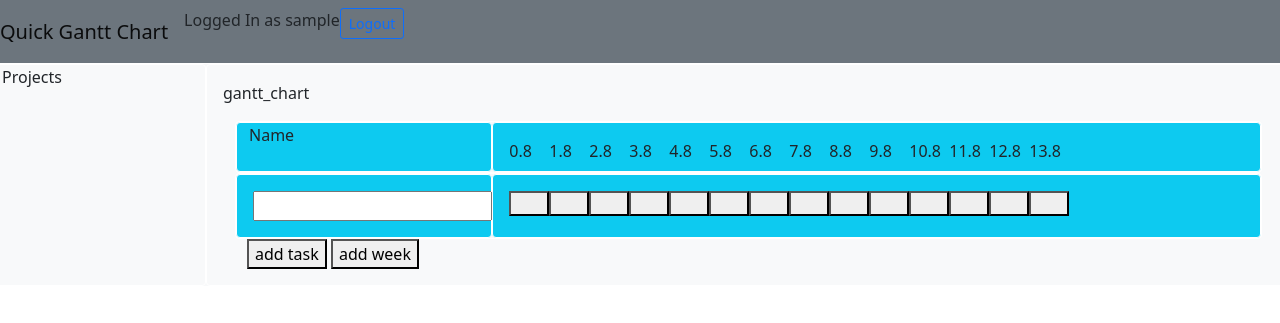
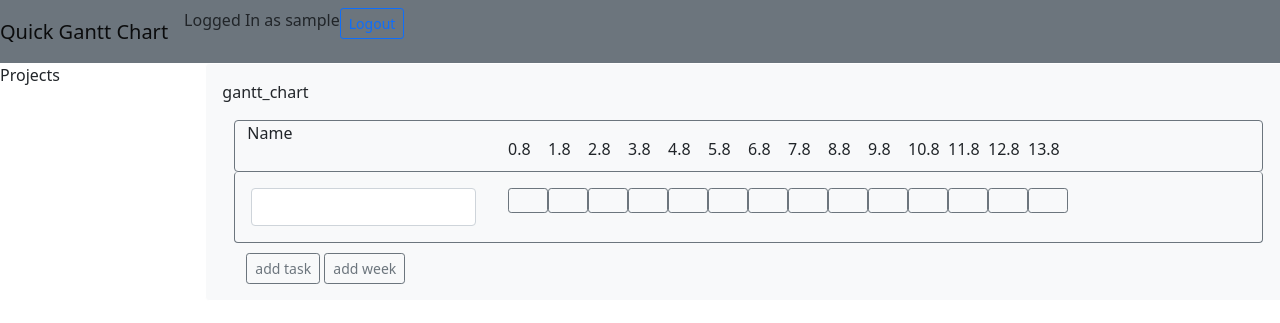
Before and after one commit to mnenmenth92/SimpleGanttChart, a Django app: page / in a window 1280 px wide. Shown: the top 323 px of the page. Run offline with Django 3.2, Linux system fonts and the light colour scheme; the visitor is signed in with stand-in values (Sample User, id 1); some libraries are stand-ins or nearby versions.

Commit message:
gantt chart styling imporved

```diff
--- a/simple_gantt_chart_project/gantt_chart/static/scripts/ganttChart.js
+++ b/simple_gantt_chart_project/gantt_chart/static/scripts/ganttChart.js
@@ -52,13 +52,13 @@ function addNewTask(event=null){
     // create elements
     // row div
     const rowDiv = document.createElement('div');
-    addClasses(rowDiv,["row", "border", "border-white", "rounded"]);
+    addClasses(rowDiv,["row", "border", "border-top-0", "border-secondary", "rounded"]);
     // name div
     const nameDiv = document.createElement('div');
-    addClasses(nameDiv,["col-md-3", "border", "border-white", "rounded", "p-3", "bg-info"]);
+    addClasses(nameDiv,["col-md-3", "rounded", "p-3"]);
     // name input
     const nameInput = document.createElement('input');
-    addClasses(nameInput,["align-middle"]);
+    addClasses(nameInput,["align-middle", "form-control"]);
     nameInput.setAttribute("id", `${currentTask}`);
     nameInput.addEventListener('input', () => {
         console.log(`switched button id: ${nameInput.id}, its value:${nameInput.value}`);
@@ -67,21 +67,21 @@ function addNewTask(event=null){
 
     // days div
     const daysDiv = document.createElement('div');
-    addClasses(daysDiv,["col-md-9", "border", "border-white", "rounded", "p-3", "bg-info"]);
+    addClasses(daysDiv,["col-md-9", "rounded", "p-3"]);
     // days
     for (let i =0; i < numOfWeeks * 7; i++){
 
         dayNumber = getDay(i)  // temporary ToDo
         monthNumber = currentMonth  // temporary ToDo
         const oneDay = document.createElement('button');
-        addClasses(oneDay,["align-middle"]);
+        addClasses(oneDay,["align-middle", "btn", "btn-sm", "btn-outline-secondary", "pr-auto"]);
         oneDay.setAttribute("style", "width: 40px; height: 25px;");
         oneDay.setAttribute("id", `${currentTask}.${monthNumber}.${dayNumber}`);  // each day id to find out which day was selected
         oneDay.addEventListener('click', () => {
-            console.log(`switched button id: ${oneDay.id}, its value:${oneDay.classList.contains('bg-danger')}`);
-            oneDay.classList.toggle('bg-danger');
+            console.log(`switched button id: ${oneDay.id}, its value:${oneDay.classList.contains('bg-warning')}`);
+            oneDay.classList.toggle('bg-warning');
             let selectedTaskNum = result[parseInt(oneDay.id.split('.')[0])]
-            if (oneDay.classList.contains('bg-danger')){
+            if (oneDay.classList.contains('bg-warning')){
                 selectedTaskNum.days.push(oneDay.id);
             }else{
                 let dayIndex =  selectedTaskNum.days.indexOf(oneDay.id)
--- a/simple_gantt_chart_project/gantt_chart/templates/gantt_chart/home.html
+++ b/simple_gantt_chart_project/gantt_chart/templates/gantt_chart/home.html
@@ -17,8 +17,8 @@
 
     <div class="view-container">
 
-        <div class="row border border-white rounded bg-light" >
-            <div class="col-md-2 border border-white rounded">
+        <div class="row rounded" >
+            <div class="col-md-2 rounded">
               <p class="align-middle">Projects</p>
             </div>
             <div class="col-md-10 border border-white rounded p-3 bg-light">
@@ -29,20 +29,22 @@
 
 
 
-                    <div class="row border border-white rounded " id="header" >
-                        <div class="col-md-3 border border-white rounded bg-info" style="height: 50px;">
+                    <div class="row border border-secondary rounded " id="header" >
+                        <div class="col-md-3 rounded" style="height: 50px;">
                           <p class="align-middle">Name</p>
                         </div>
-                        <div class="col-md-9 border border-white rounded p-3 bg-info" id="days-titles" style="height: 50px;">
+                        <div class="col-md-9 rounded p-3" id="days-titles" style="height: 50px;">
                         </div>
                       </div>
 
 
 
                   </div>
+                <div style="height: 10px;">
+                </div>
                   <div class="container" id="functinos">
-                      <button id="addTask">add task</button>
-                      <button id="addWeek">add week</button>
+                      <button class="btn btn-sm btn-outline-secondary" id="addTask">add task</button>
+                      <button class="btn btn-sm btn-outline-secondary" id="addWeek">add week</button>
                   </div>
 
 
```
